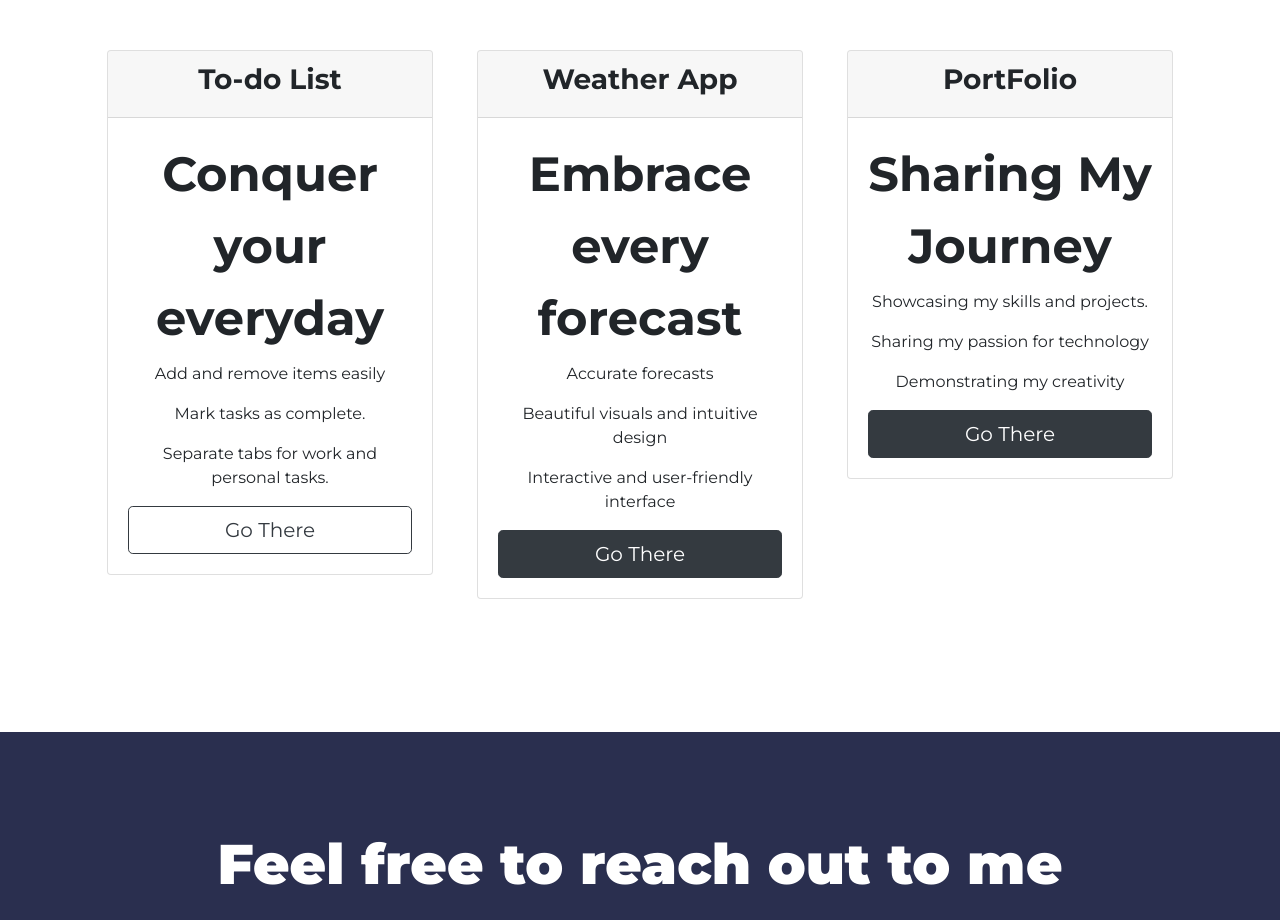
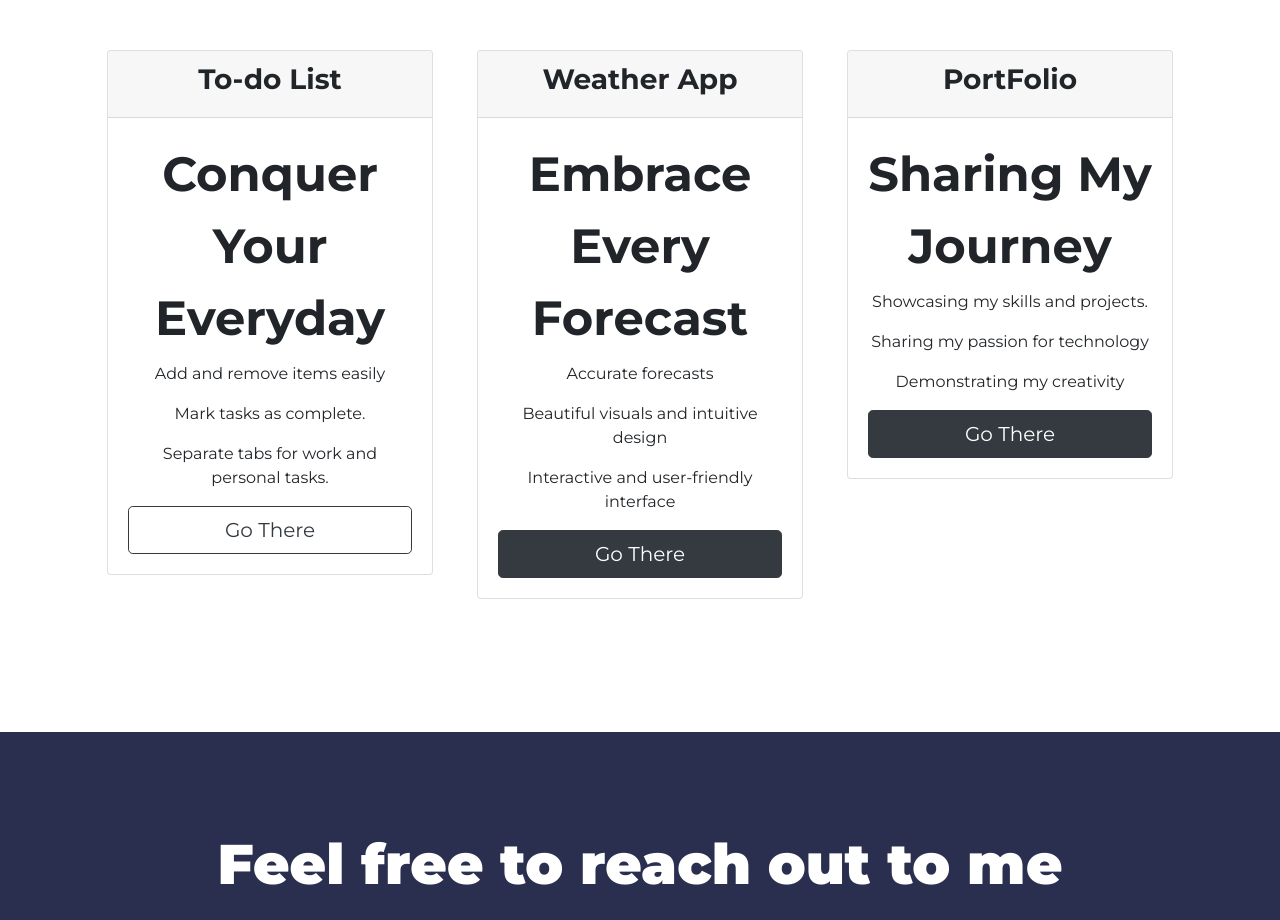
Before and after one commit to sb200212/intro, a plain HTML site: page index.html in a window 1280 px wide. Shown: the part 2121-3041 px from the top of the page. Drawn offline with nearby package versions, Linux system fonts and the light colour scheme.

Commit message:
Update index.html

```diff
--- a/index.html
+++ b/index.html
@@ -205,7 +205,7 @@
               <h3>To-do List</h3>
             </div>
             <div class="card-body">
-              <h2 class="price-text">Conquer your everyday</h2>
+              <h2 class="price-text">Conquer Your Everyday</h2>
               <p>Add and remove items easily</p>
               <p>Mark tasks as complete.</p>
               <p>Separate tabs for work and personal tasks.</p>
@@ -224,7 +224,7 @@
               <h3>Weather App</h3>
             </div>
             <div class="card-body">
-              <h2 class="price-text">Embrace every forecast</h2>
+              <h2 class="price-text">Embrace Every Forecast</h2>
               <p>Accurate forecasts</p>
               <p>Beautiful visuals and intuitive design</p>
               <p>Interactive and user-friendly interface</p>
```
